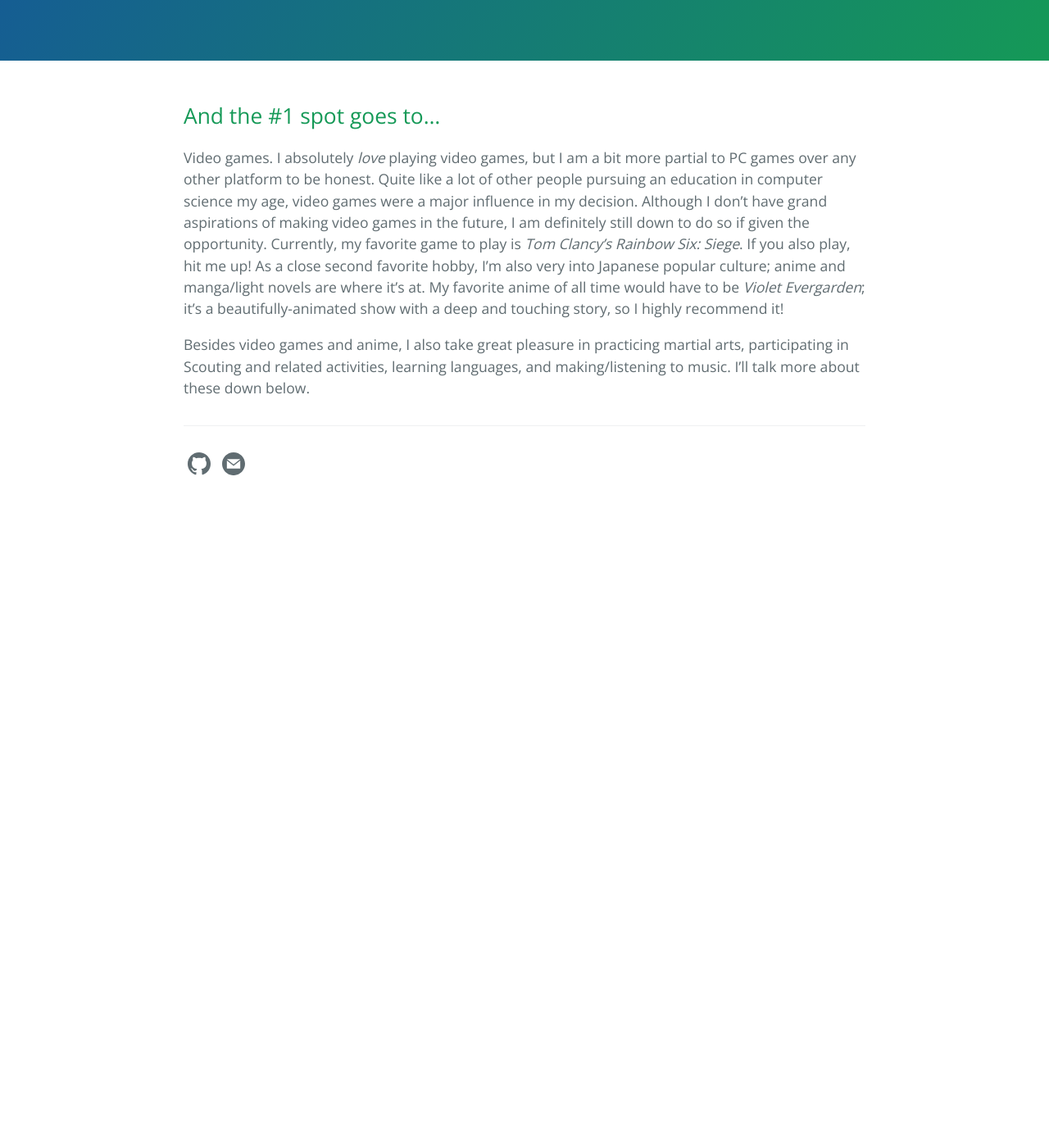
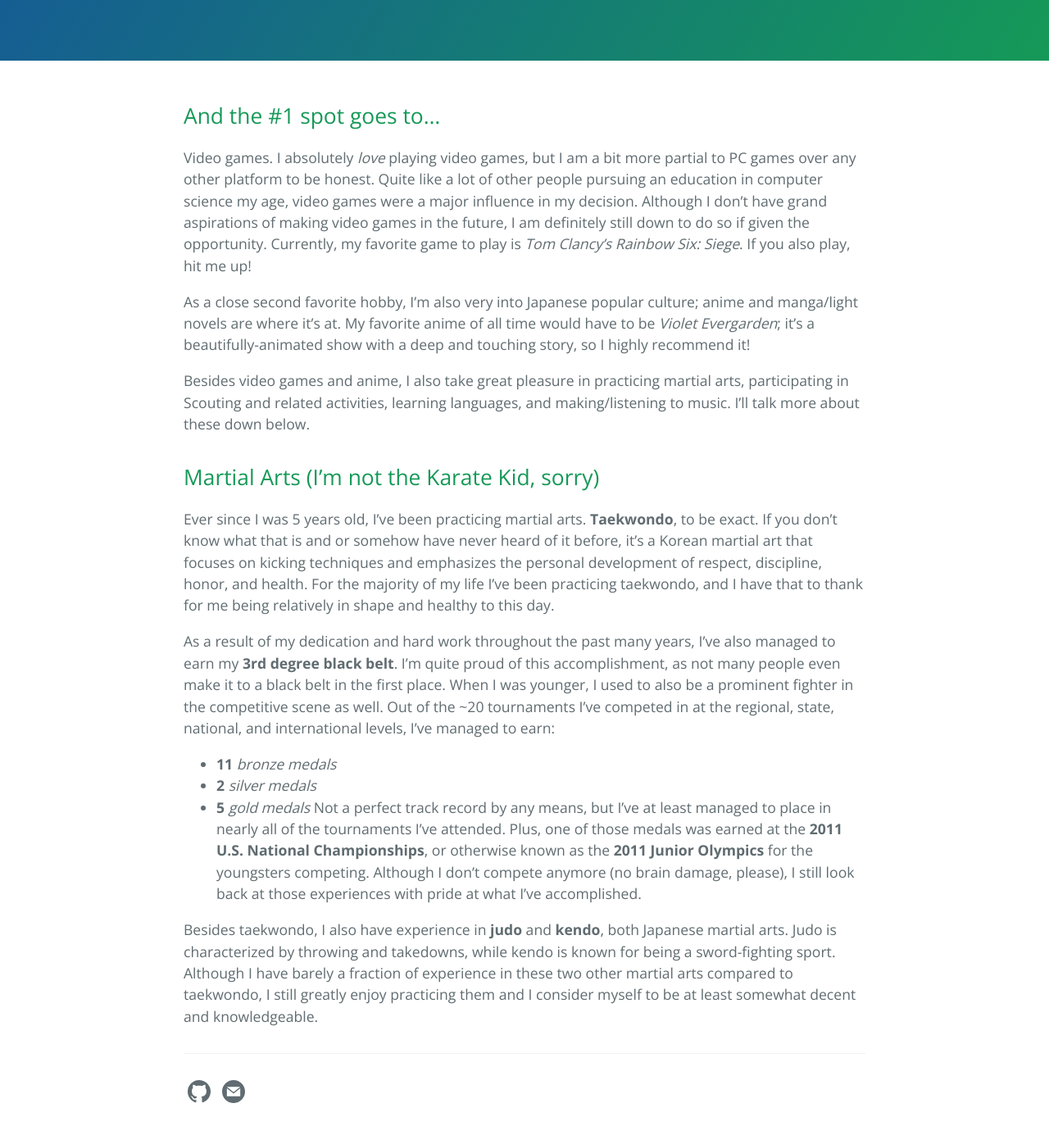
Before and after one commit to spencerericfong/spencerericfong.github.io, a Jekyll site: the page built from hobbies.md, in a window 1280 px wide and 1400 px high, scrolled down 299 px. Shown: the top 1385 px of the window at 82% size. Built offline with Jekyll 4.4.1, drawn with Linux system fonts in a browser that asks for light colours; before the commit the page ends 933 px from its top, so only the background shows below that.

Commit message:
updated hobbies

```diff
--- a/hobbies.md
+++ b/hobbies.md
@@ -7,6 +7,19 @@ permalink: /hobbies.html
 
 ## And the \#1 spot goes to...
 Video games. I absolutely *love* playing video games, but I am a bit more partial to PC games over any other platform to be honest. Quite like a lot of other people pursuing an education in computer science my age, video games were a major influence in my decision. Although I don't have grand aspirations of making video games in the future, I am definitely still down to do so if given the opportunity. Currently, my favorite game to play is *Tom Clancy's Rainbow Six: Siege*. If you also play, hit me up!
+
 As a close second favorite hobby, I'm also very into Japanese popular culture; anime and manga/light novels are where it's at. My favorite anime of all time would have to be *Violet Evergarden*; it's a beautifully-animated show with a deep and touching story, so I highly recommend it!
 
 Besides video games and anime, I also take great pleasure in practicing martial arts, participating in Scouting and related activities, learning languages, and making/listening to music. I'll talk more about these down below.
+
+
+## Martial Arts (I'm not the Karate Kid, sorry)
+Ever since I was 5 years old, I've been practicing martial arts. **Taekwondo**, to be exact. If you don't know what that is and or somehow have never heard of it before, it's a Korean martial art that focuses on kicking techniques and emphasizes the personal development of respect, discipline, honor, and health. For the majority of my life I've been practicing taekwondo, and I have that to thank for me being relatively in shape and healthy to this day.
+
+As a result of my dedication and hard work throughout the past many years, I've also managed to earn my **3rd degree black belt**. I'm quite proud of this accomplishment, as not many people even make it to a black belt in the first place. When I was younger, I used to also be a prominent fighter in the competitive scene as well. Out of the ~20 tournaments I've competed in at the regional, state, national, and international levels, I've managed to earn:
+- **11** *bronze medals*
+- **2** *silver medals*
+- **5** *gold medals*
+Not a perfect track record by any means, but I've at least managed to place in nearly all of the tournaments I've attended. Plus, one of those medals was earned at the **2011 U.S. National Championships**, or otherwise known as the **2011 Junior Olympics** for the youngsters competing. Although I don't compete anymore (no brain damage, please), I still look back at those experiences with pride at what I've accomplished.
+
+Besides taekwondo, I also have experience in **judo** and **kendo**, both Japanese martial arts. Judo is characterized by throwing and takedowns, while kendo is known for being a sword-fighting sport. Although I have barely a fraction of experience in these two other martial arts compared to taekwondo, I still greatly enjoy practicing them and I consider myself to be at least somewhat decent and knowledgeable.
```
